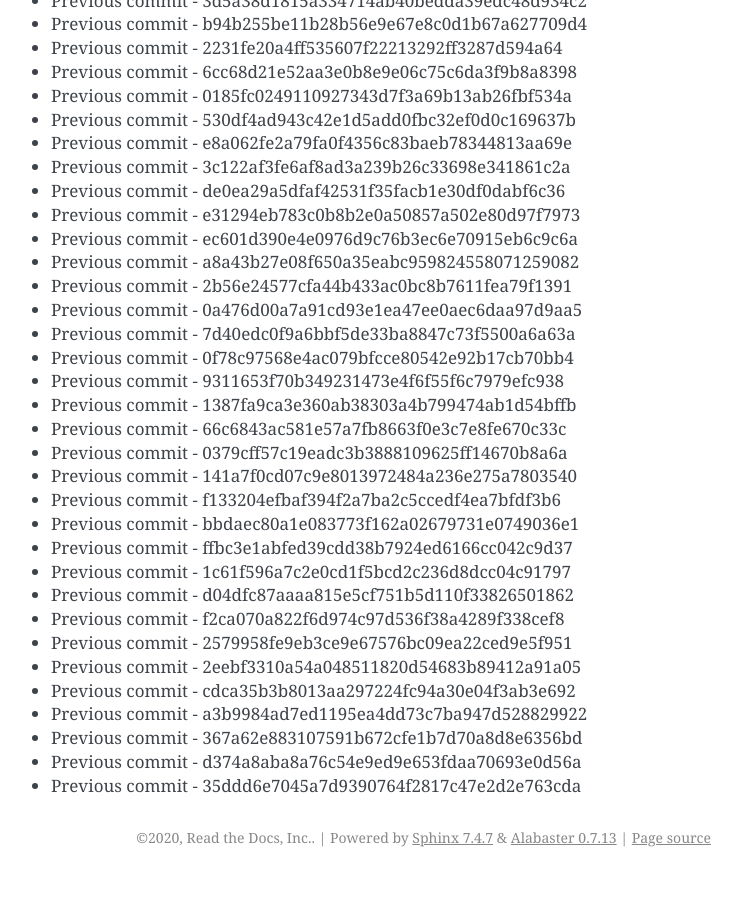
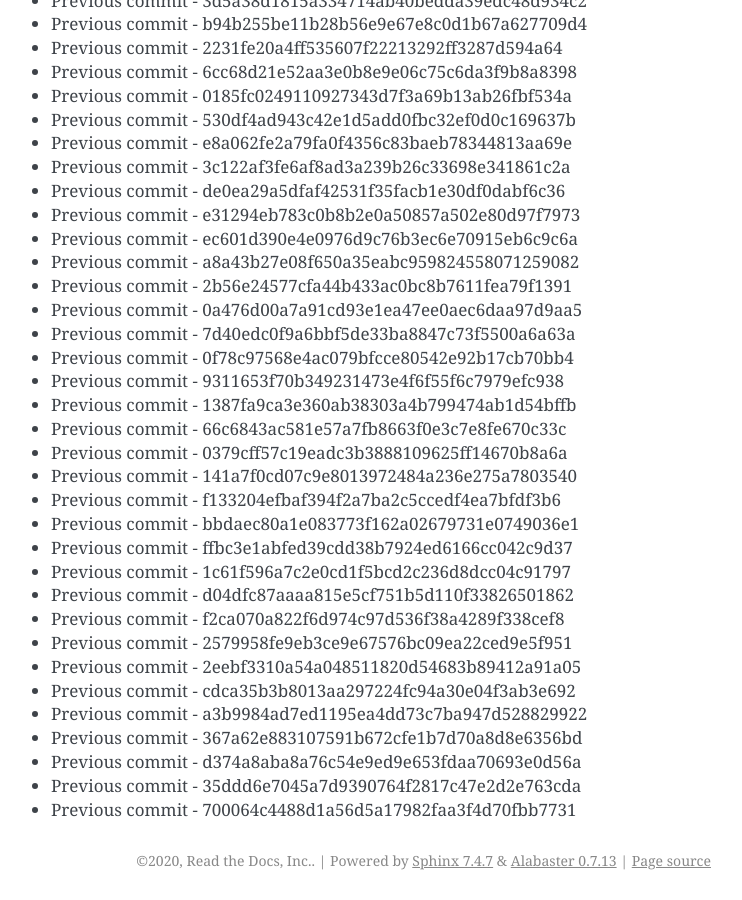
Before and after one commit to readthedocs/rtd-git-stresstest, a Sphinx documentation site: the page built from docs/updates.rst, in a window 1280 px wide and 900 px high, scrolled down 2059 px. Shown: the whole window, without its empty margins (399-1141 px from the left). Built offline with Sphinx 7.4.7, drawn with Linux system fonts in a browser that asks for light colours; before the commit the page ends 2936 px from its top, so only the background shows below that.

Commit message:
Generating commit from previous: 700064c4488d1a56d5a17982faa3f4d70fbb7731

```diff
--- a/docs/updates.rst
+++ b/docs/updates.rst
@@ -118,3 +118,4 @@ It can be tested for any performance characteristics.
 * Previous commit - 367a62e883107591b672cfe1b7d70a8d8e6356bd
 * Previous commit - d374a8aba8a76c54e9ed9e653fdaa70693e0d56a
 * Previous commit - 35ddd6e7045a7d9390764f2817c47e2d2e763cda
+* Previous commit - 700064c4488d1a56d5a17982faa3f4d70fbb7731
```
